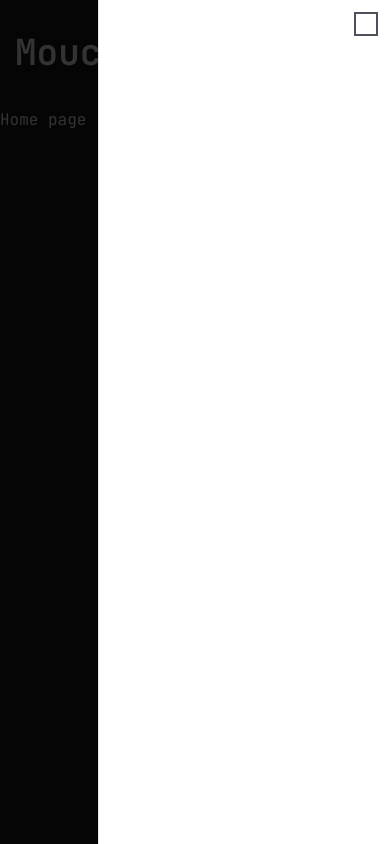
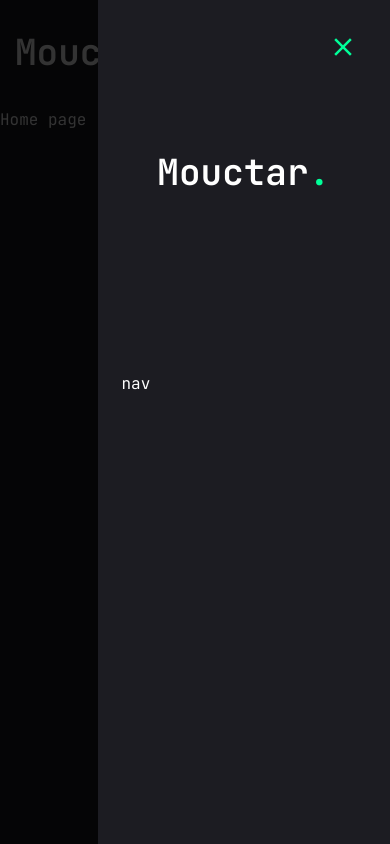
Before and after one commit to MOUCTARLAWAN/portefolio2, a Next.js app: page / in a window 390 px wide. Both pictures are taken after a click on the button 359 px from the left and 52 px from the top of the page. Built offline with nearby package versions, Linux system fonts and the light colour scheme.

Commit message:
Sauvegarde

```diff
--- a/components/MobileNav.jsx
+++ b/components/MobileNav.jsx
@@ -35,7 +35,14 @@
             <CiMenuFries className="text-[32px] text-accent" />
         </SheetTrigger>
         <SheetContent className="flex flex-col">
-            <div>Logo</div>
+            <div className="mt-32 mb-40 text-2xl text-center">
+                <Link href="/">
+                    <h1 className="text-4xl font-semibold">
+                        Mouctar<span className="text-accent">.</span>
+                    </h1>
+                </Link>
+            </div>
+            <nav>nav</nav>
         </SheetContent>
     </Sheet>
   )
--- a/components/ui/sheet.jsx
+++ b/components/ui/sheet.jsx
@@ -2,10 +2,9 @@
 import * as React from "react"
 import * as SheetPrimitive from "@radix-ui/react-dialog"
 import { cva } from "class-variance-authority";
-import { X } from "lucide-react"
-
 import { cn } from "@/lib/utils"
 
+import {IoMdClose} from "react-icons/io"
 const Sheet = SheetPrimitive.Root
 
 const SheetTrigger = SheetPrimitive.Trigger
@@ -26,7 +25,7 @@
 SheetOverlay.displayName = SheetPrimitive.Overlay.displayName
 
 const sheetVariants = cva(
-  "fixed z-50 gap-4 bg-white p-6 shadow-lg transition ease-in-out data-[state=open]:animate-in data-[state=closed]:animate-out data-[state=closed]:duration-300 data-[state=open]:duration-500 dark:bg-slate-950",
+  "fixed z-50 gap-4 bg-primary p-6 shadow-lg transition ease-in-out data-[state=open]:animate-in data-[state=closed]:animate-out data-[state=closed]:duration-300 data-[state=open]:duration-500 dark:bg-slate-950",
   {
     variants: {
       side: {
@@ -35,7 +34,7 @@
           "inset-x-0 bottom-0 border-t data-[state=closed]:slide-out-to-bottom data-[state=open]:slide-in-from-bottom",
         left: "inset-y-0 left-0 h-full w-3/4 border-r data-[state=closed]:slide-out-to-left data-[state=open]:slide-in-from-left sm:max-w-sm",
         right:
-          "inset-y-0 right-0 h-full w-3/4  border-l data-[state=closed]:slide-out-to-right data-[state=open]:slide-in-from-right sm:max-w-sm",
+          "inset-y-0 right-0 h-full w-3/4   data-[state=closed]:slide-out-to-right data-[state=open]:slide-in-from-right sm:max-w-sm",
       },
     },
     defaultVariants: {
@@ -50,8 +49,8 @@
     <SheetPrimitive.Content ref={ref} className={cn(sheetVariants({ side }), className)} {...props}>
       {children}
       <SheetPrimitive.Close
-        className="absolute right-4 top-4 rounded-sm opacity-70 ring-offset-white transition-opacity hover:opacity-100 focus:outline-none focus:ring-2 focus:ring-slate-950 focus:ring-offset-2 disabled:pointer-events-none data-[state=open]:bg-slate-100 dark:ring-offset-slate-950 dark:focus:ring-slate-300 dark:data-[state=open]:bg-slate-800">
-        <X className="h-4 w-4" />
+        className="absolute transition-opacity outline-none right-8 top-8">
+        <IoMdClose className="text-3xl text-accent" />
         <span className="sr-only">Close</span>
       </SheetPrimitive.Close>
     </SheetPrimitive.Content>
```
